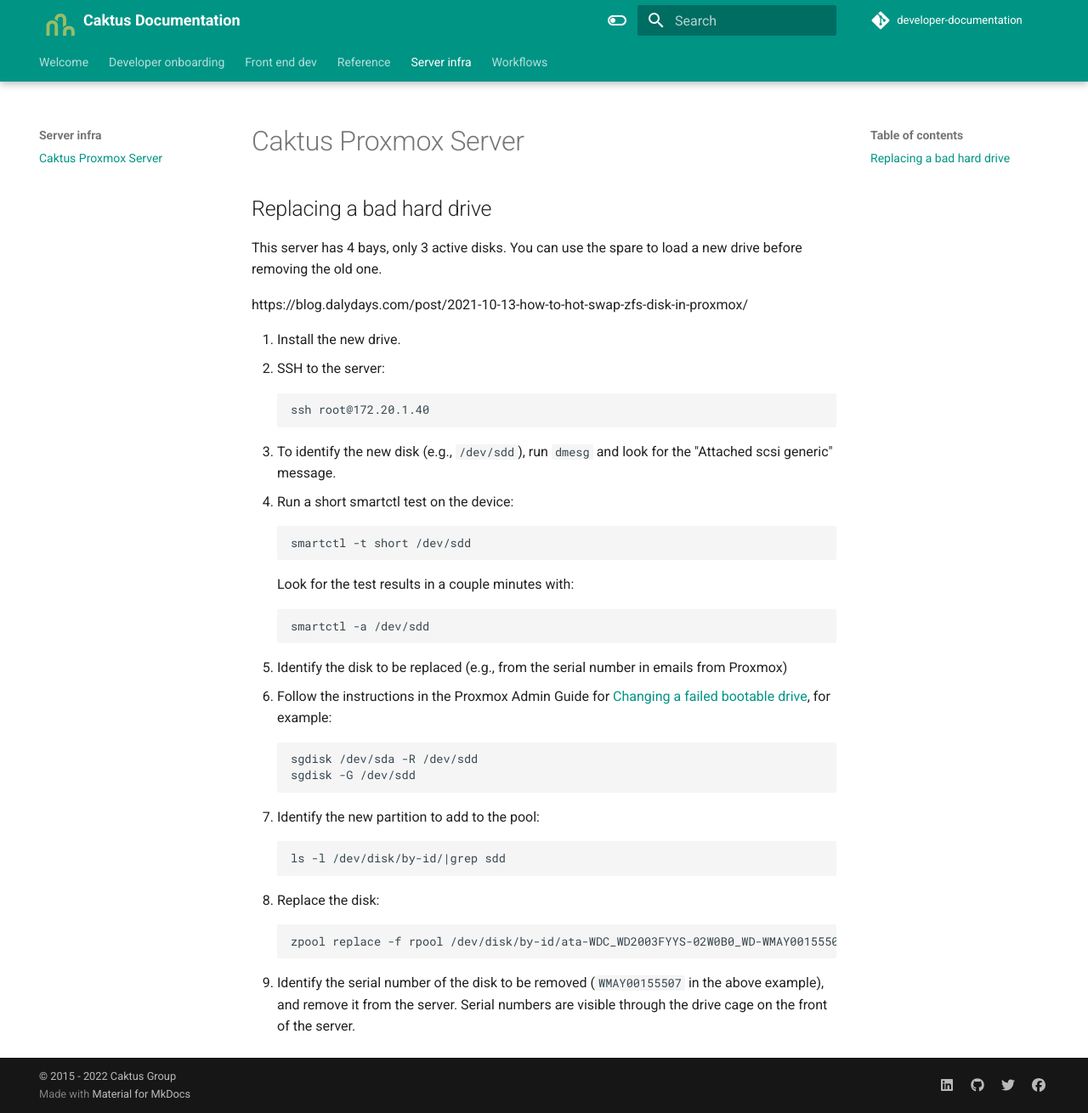
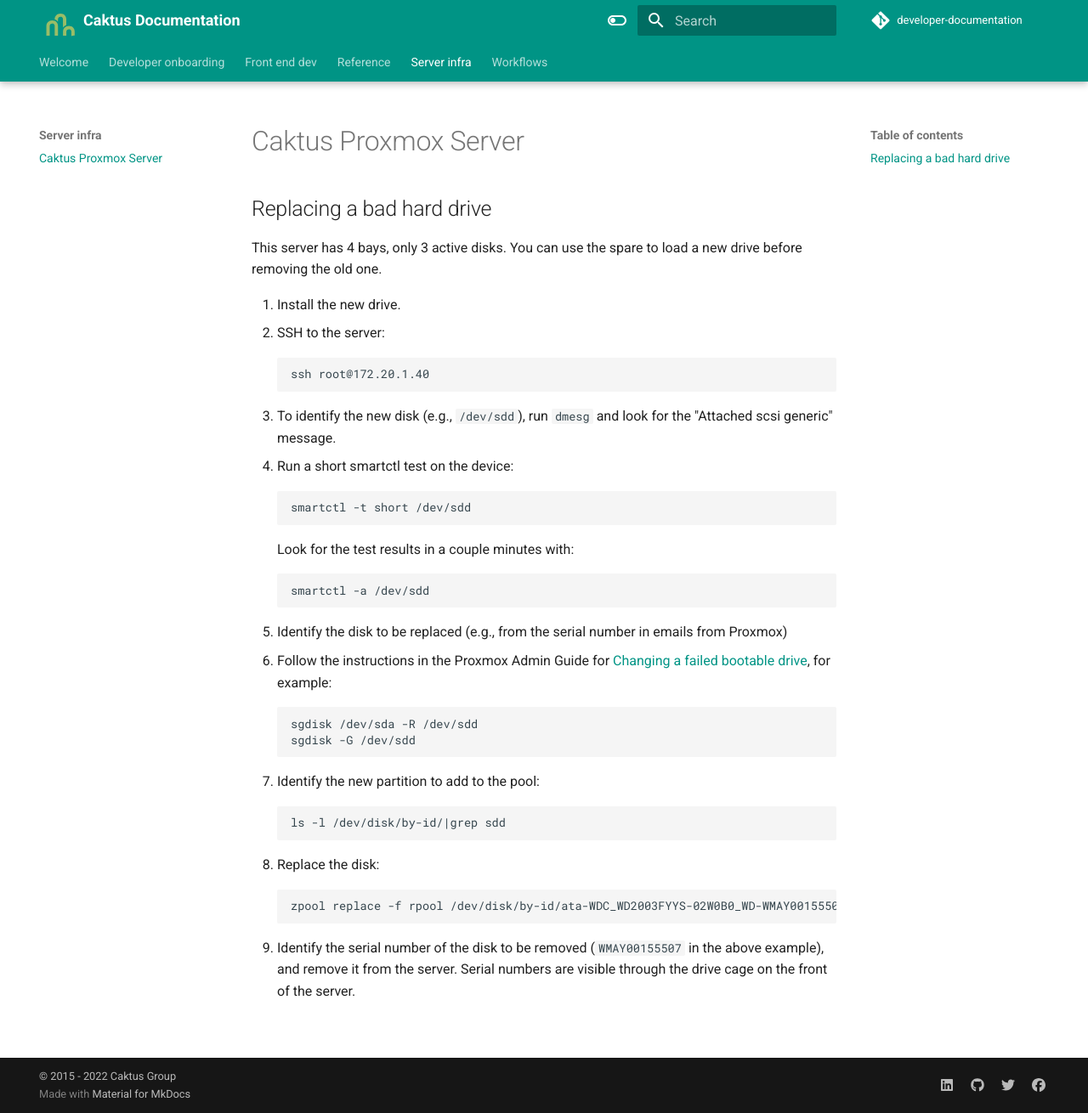
Before and after one commit to caktus/guidebook, an MkDocs documentation site: the page built from docs/server-infra/proxmox.md, in a window 1280 px wide and 1310 px high. Shown: the whole window at 85% size. Built offline with MkDocs 1.6.1 and Material for MkDocs 9.7.7, drawn with Linux system fonts in a browser that asks for light colours; comment, search, counter and statistics services are not loaded; some of the changed lines change nothing that is shown.

Commit message:
remove obsolete link

```diff
--- a/docs/server-infra/proxmox.md
+++ b/docs/server-infra/proxmox.md
@@ -3,8 +3,6 @@
 ## Replacing a bad hard drive
 
 This server has 4 bays, only 3 active disks. You can use the spare to load a new drive before removing the old one.
-
-https://blog.dalydays.com/post/2021-10-13-how-to-hot-swap-zfs-disk-in-proxmox/
 
 1. Install the new drive.
 2. SSH to the server:
```
